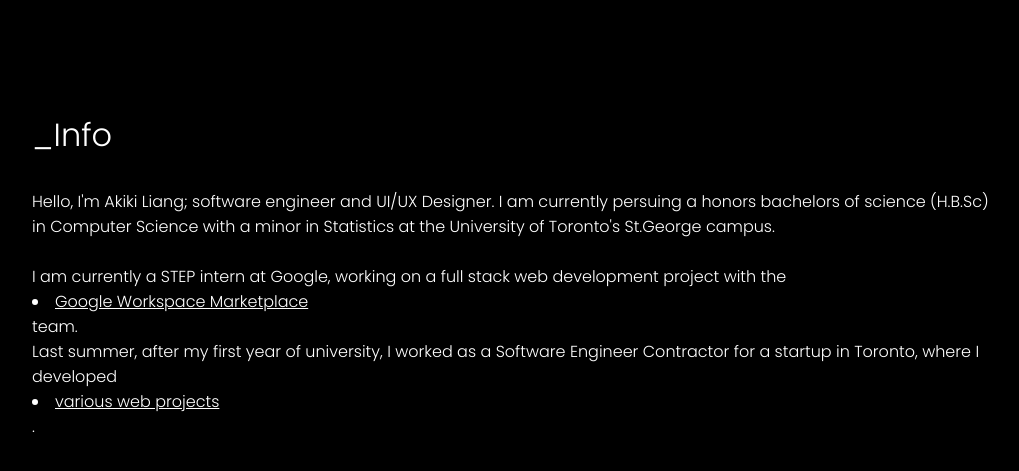
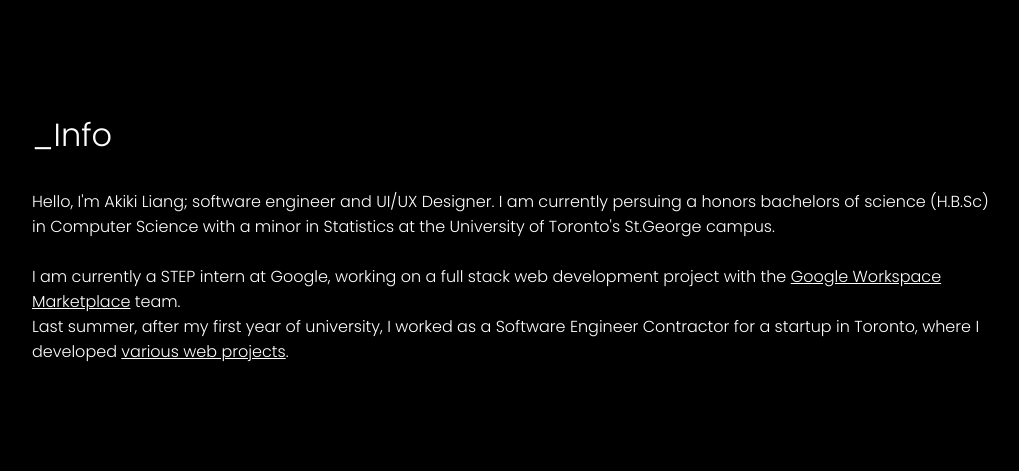
Before and after one commit to akiki-liang0/akiki-liang0.github.io, a website: page index.html in a window 1280 px wide. Shown: the part 1811-2282 px from the top of the page, without its empty margins (123-1142 px from the left). After the commit the page ends 2215 px from the top, so only its background shows below. Drawn offline with Linux system fonts and the light colour scheme.

Commit message:
fixed text

```diff
--- a/index.html
+++ b/index.html
@@ -74,9 +74,9 @@
                         Hello, I'm Akiki Liang; software engineer and UI/UX Designer. I am currently persuing a honors bachelors of science (H.B.Sc) in Computer Science with a minor in Statistics at the University of Toronto's St.George campus.
                         <br/>
                         <br/>
-                        I am currently a STEP intern at Google, working on a full stack web development project with the <li><a href="" target="_blank">Google Workspace Marketplace</a></li> team.
+                        I am currently a STEP intern at Google, working on a full stack web development project with the <a href="" target="_blank">Google Workspace Marketplace</a> team.
                         <br/>
-                        Last summer, after my first year of university, I worked as a Software Engineer Contractor for a startup in Toronto, where I developed <li><a href="assets/AkikiLiangResume.pdf" target="_blank">various web projects</a></li>.
+                        Last summer, after my first year of university, I worked as a Software Engineer Contractor for a startup in Toronto, where I developed <a href="assets/AkikiLiangResume.pdf" target="_blank">various web projects</a>.
                     </p>
                 </section>
             </div>
```
